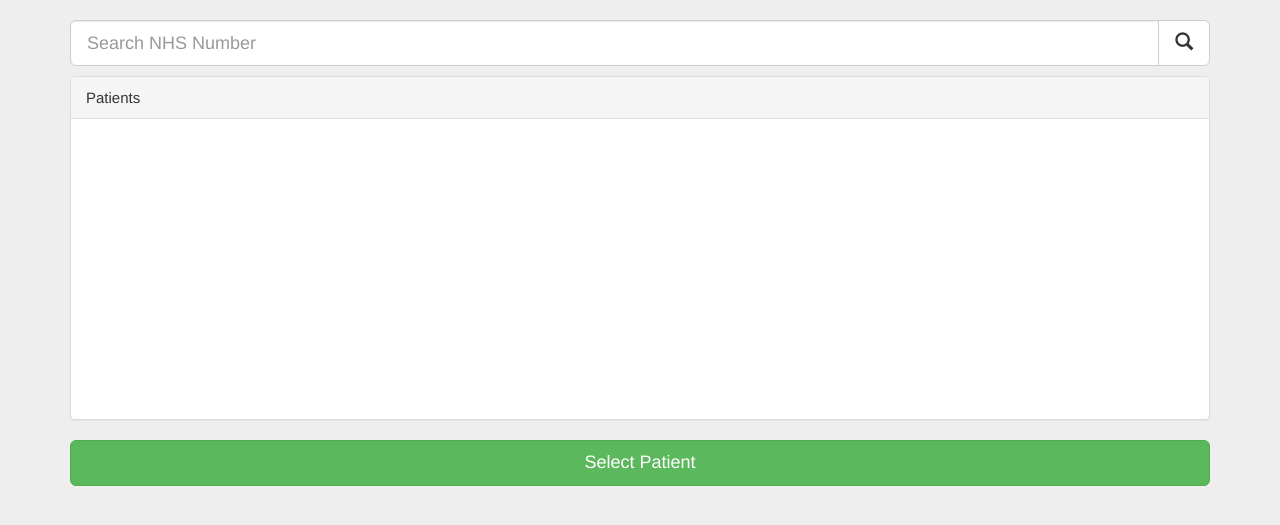
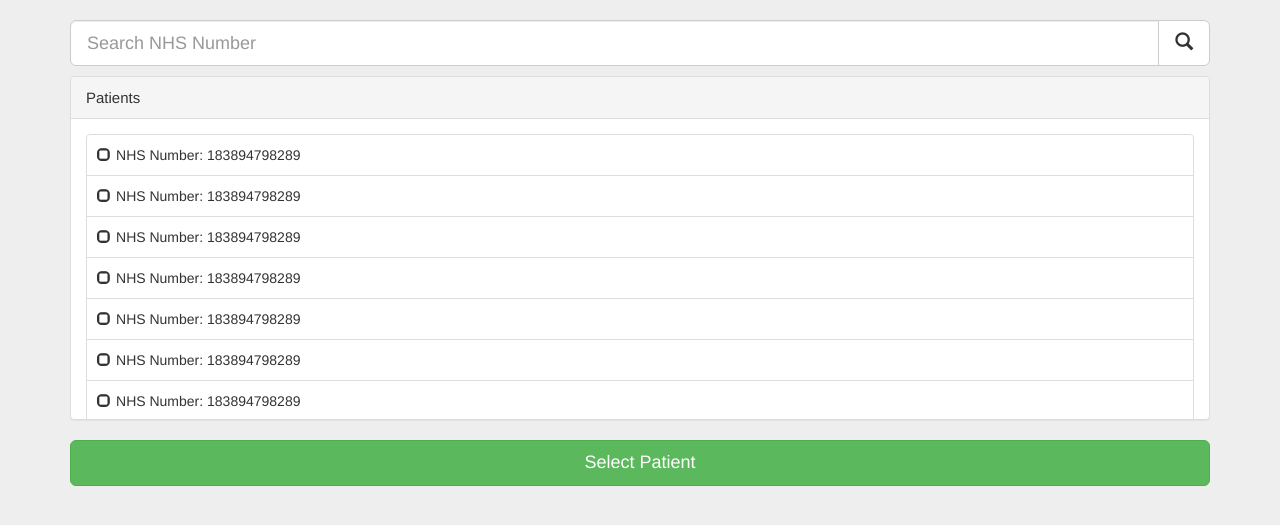
Before and after one commit to maodayezheng/nhs-nutrition-diary, a PHP site: page /dieticienView.html in a window 1280 px wide. Shown: the part 52-577 px from the top of the page. Run offline with PHP 8.4, Linux system fonts and the light colour scheme.

Commit message:
Dietician page sample users + overflow list selection

```diff
--- a/nhs-nutrition-diary/WebContent/css/weight.css
+++ b/nhs-nutrition-diary/WebContent/css/weight.css
@@ -52,9 +52,7 @@ h4
 }
 h1 { text-align: center;
 }
-#btn_submit_weight{
-	width:300px;
-}
+
 #newWeight{
 	width:80px;
 }
--- a/nhs-nutrition-diary/WebContent/dieticienView.html
+++ b/nhs-nutrition-diary/WebContent/dieticienView.html
@@ -12,12 +12,14 @@
     	<script src="lib/jquery/jquery-2.1.1.min.js"></script>
 		<script src="lib/jquery/jquery-ui-1.11.2.min.js"></script>
     	<script src="lib/bootstrap/bootstrap.min.js"></script>
+		<script src="lib/bootstrap/bootstrap.min.js"></script>
+		<script src="lib/knockout/Knockout-v2.2.0.js"></script>
 
-    	<script src="scripts/OnLoad.js"></script>
-    	<script src="scripts/cookie.js"></script>
-    	<script src="scripts/SubmitController.js"></script>
-		<script src="scripts/database/server/ServerDBAdapter.js"></script>
-    	<script src="scripts/Navigator.js"></script>
+
+		<script src="scripts/database/local/symptomJSON.js"></script>
+		<script src="scripts/symptoms.js"></script>
+
+		<title>Dietitian View</title>
 
   	</head>
   	<body>
@@ -59,9 +61,15 @@
 	  					</div>
 	  				</div>
   				</div>
-				<div class="panel-body selection-body" overflow: auto;>
+				<div class="panel-body selection-body"  style="max-height: 400px; overflow: auto;">
 					<ul class="list-group selection-list" role="menu" id="selectable">
-
+					<li class="list-group-item">NHS Number: 183894798289</li>
+					<li class="list-group-item">NHS Number: 183894798289</li>
+					<li class="list-group-item">NHS Number: 183894798289</li>
+					<li class="list-group-item">NHS Number: 183894798289</li>
+					<li class="list-group-item">NHS Number: 183894798289</li>
+					<li class="list-group-item">NHS Number: 183894798289</li>
+					<li class="list-group-item">NHS Number: 183894798289</li>
   </ul>
 				</div>
 			</div>
```
